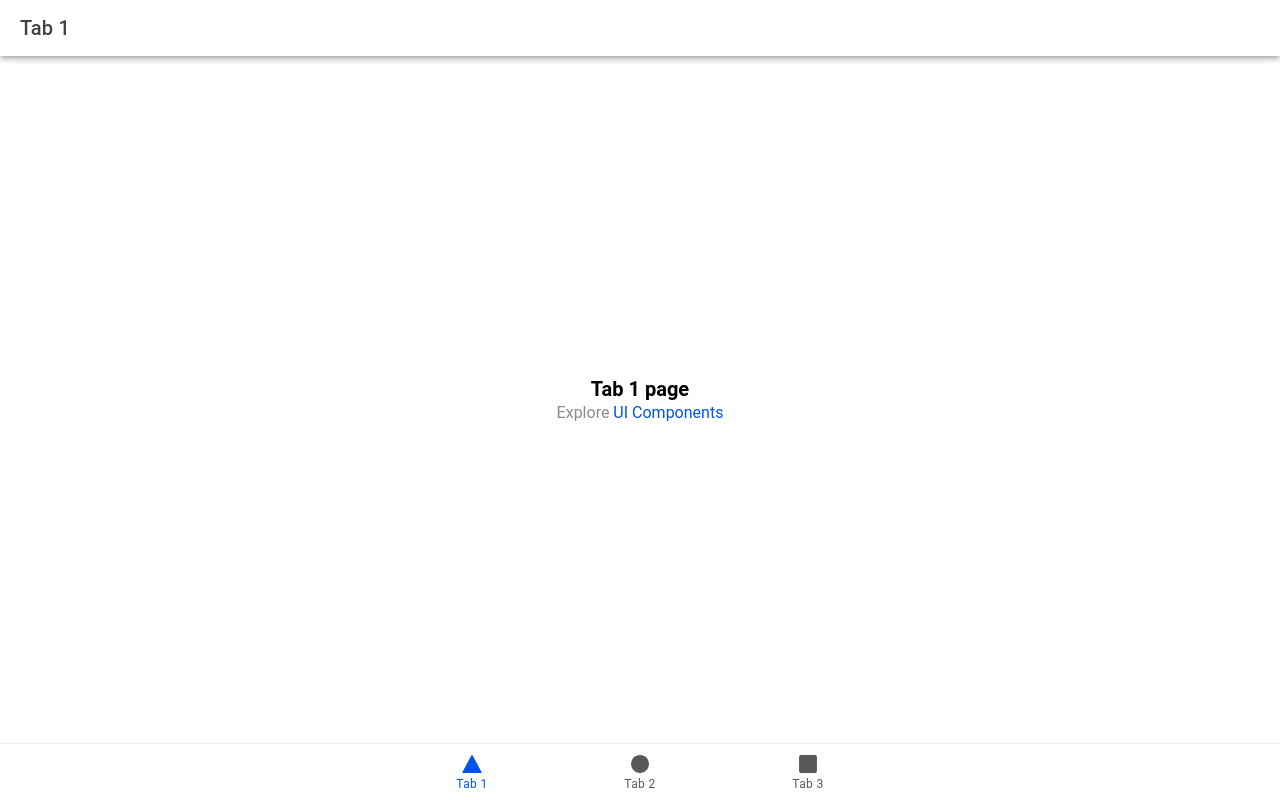
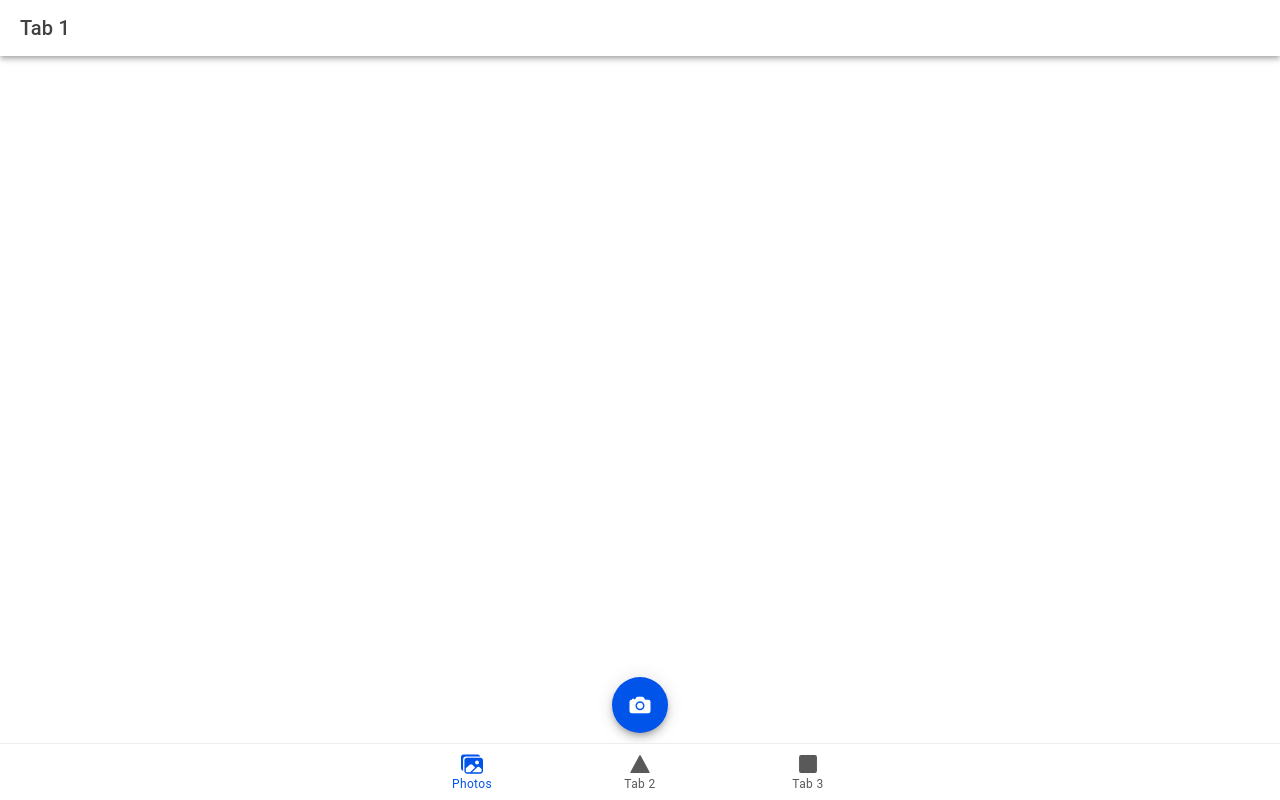
Before and after one commit to HugoGarrigues/hackaton-m1, a React (Vite) app in the folder app/: page /tab1 in a window 1280 px wide. Built offline with nearby package versions, Linux system fonts and the light colour scheme.

Commit message:
feat(camera): add taking photos functionnalities with the camera

```diff
--- a/app/package.json
+++ b/app/package.json
@@ -13,10 +13,14 @@
   },
   "dependencies": {
     "@capacitor/app": "7.1.0",
+    "@capacitor/camera": "^7.0.2",
     "@capacitor/core": "7.4.3",
+    "@capacitor/filesystem": "^7.1.4",
     "@capacitor/haptics": "7.0.2",
     "@capacitor/keyboard": "7.0.3",
+    "@capacitor/preferences": "^7.0.2",
     "@capacitor/status-bar": "7.0.3",
+    "@ionic/pwa-elements": "^3.3.0",
     "@ionic/react": "^8.5.0",
     "@ionic/react-router": "^8.5.0",
     "@types/react-router": "^5.1.20",
--- a/app/src/App.tsx
+++ b/app/src/App.tsx
@@ -10,7 +10,7 @@
   setupIonicReact
 } from '@ionic/react';
 import { IonReactRouter } from '@ionic/react-router';
-import { ellipse, square, triangle } from 'ionicons/icons';
+import { images, square, triangle } from 'ionicons/icons';
 import Tab1 from './pages/Tab1';
 import Tab2 from './pages/Tab2';
 import Tab3 from './pages/Tab3';
@@ -67,11 +67,11 @@
         </IonRouterOutlet>
         <IonTabBar slot="bottom">
           <IonTabButton tab="tab1" href="/tab1">
-            <IonIcon aria-hidden="true" icon={triangle} />
-            <IonLabel>Tab 1</IonLabel>
+            <IonIcon icon={images} />
+            <IonLabel>Photos</IonLabel>
           </IonTabButton>
           <IonTabButton tab="tab2" href="/tab2">
-            <IonIcon aria-hidden="true" icon={ellipse} />
+            <IonIcon aria-hidden="true" icon={triangle} />
             <IonLabel>Tab 2</IonLabel>
           </IonTabButton>
           <IonTabButton tab="tab3" href="/tab3">
--- /dev/null
+++ b/app/src/hooks/usePhotoGallery.ts
@@ -0,0 +1,21 @@
+import { useState, useEffect } from 'react';
+import { isPlatform } from '@ionic/react';
+
+import { Camera, CameraResultType, CameraSource, Photo } from '@capacitor/camera';
+import { Filesystem, Directory } from '@capacitor/filesystem';
+import { Preferences } from '@capacitor/preferences';
+import { Capacitor } from '@capacitor/core';
+
+export function usePhotoGallery() {
+  const takePhoto = async () => {
+    const photo = await Camera.getPhoto({
+      resultType: CameraResultType.Uri,
+      source: CameraSource.Camera,
+      quality: 100,
+    });
+  };
+
+  return {
+    takePhoto,
+  };
+}
--- a/app/src/main.tsx
+++ b/app/src/main.tsx
@@ -1,9 +1,12 @@
 import React from 'react';
 import { createRoot } from 'react-dom/client';
 import App from './App';
+import { defineCustomElements } from '@ionic/pwa-elements/loader';
+
 
 const container = document.getElementById('root');
 const root = createRoot(container!);
+defineCustomElements(window);
 root.render(
   <React.StrictMode>
     <App />
--- a/app/src/pages/Tab1.tsx
+++ b/app/src/pages/Tab1.tsx
@@ -1,8 +1,24 @@
-import { IonContent, IonHeader, IonPage, IonTitle, IonToolbar } from '@ionic/react';
-import ExploreContainer from '../components/ExploreContainer';
+import { camera, trash, close } from 'ionicons/icons';
+import {
+  IonContent,
+  IonHeader,
+  IonPage,
+  IonTitle,
+  IonToolbar,
+  IonFab,
+  IonFabButton,
+  IonIcon,
+  IonGrid,
+  IonRow,
+  IonCol,
+  IonImg,
+  IonActionSheet,
+} from '@ionic/react';
 import './Tab1.css';
+import { usePhotoGallery } from '../hooks/usePhotoGallery';
 
 const Tab1: React.FC = () => {
+  const { takePhoto } = usePhotoGallery();
   return (
     <IonPage>
       <IonHeader>
@@ -10,14 +26,13 @@
           <IonTitle>Tab 1</IonTitle>
         </IonToolbar>
       </IonHeader>
-      <IonContent fullscreen>
-        <IonHeader collapse="condense">
-          <IonToolbar>
-            <IonTitle size="large">Tab 1</IonTitle>
-          </IonToolbar>
-        </IonHeader>
-        <ExploreContainer name="Tab 1 page" />
-      </IonContent>
+        <IonContent>
+          <IonFab vertical="bottom" horizontal="center" slot="fixed">
+            <IonFabButton onClick={() => takePhoto()}>
+              <IonIcon icon={camera}></IonIcon>
+            </IonFabButton>
+          </IonFab>
+        </IonContent>
     </IonPage>
   );
 };
```
Also changed, not shown: 1 other file (tests, documents, lock files or other folders).
